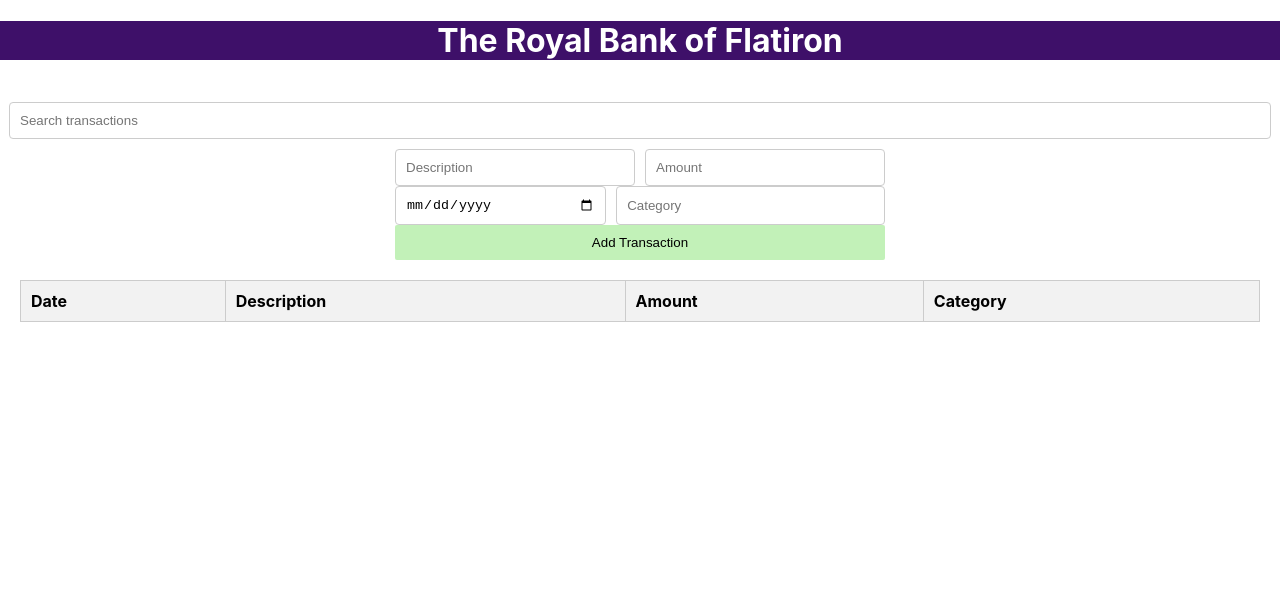
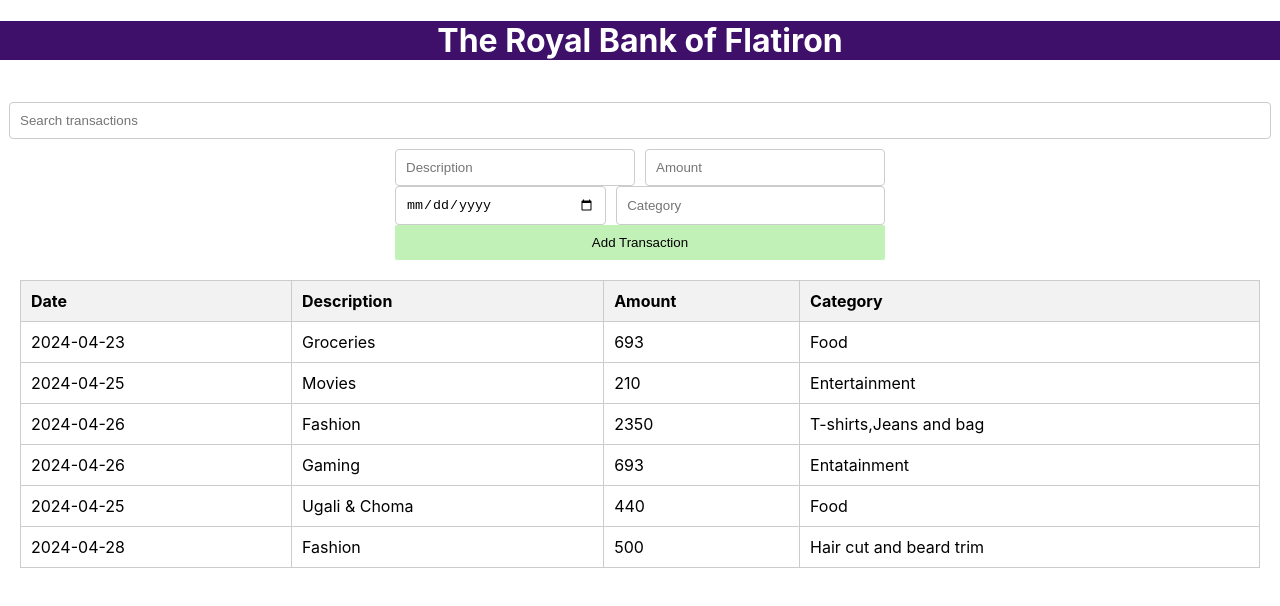
Before and after one commit to Kamau-sam/Bank-of-Flatiron, a React (Create React App) app: page / in a window 1280 px wide. Shown: the top 606 px of the page. Built offline with nearby package versions, Linux system fonts and the light colour scheme.

Commit message:
Added a default array of transactions

```diff
--- a/src/App.js
+++ b/src/App.js
@@ -5,7 +5,47 @@ import "./Components/AppStyles.css"; // Importing CSS styles
 
 // Main App component
 function App() {
-  const [transactions, setTransactions] = useState([]); // State for transactions
+  // State that has an array of transactions
+  const [transactions, setTransactions] = useState([
+    {
+      date: "2024-04-23",
+      description: "Groceries",
+      category: "Food",
+      amount: "693",
+    },
+    {
+      date: "2024-04-25",
+      description: "Movies",
+      category: "Entertainment",
+      amount: "210",
+    },
+    {
+      date: "2024-04-26",
+      description: "Fashion",
+      category: "T-shirts,Jeans and bag",
+      amount: "2350",
+    },
+
+    {
+      date: "2024-04-26",
+      description: "Gaming",
+      category: "Entatainment",
+      amount: "693",
+    },
+    {
+      date: "2024-04-25",
+      description: "Ugali & Choma",
+      category: "Food",
+      amount: "440",
+    },
+    {
+      date: "2024-04-28",
+      description: "Fashion",
+      category: "Hair cut and beard trim",
+      amount: "500",
+    },
+  ]);
+
   const [searchTerm, setSearchTerm] = useState(""); // State for search term
 
   // Handler for adding a new transaction
```
